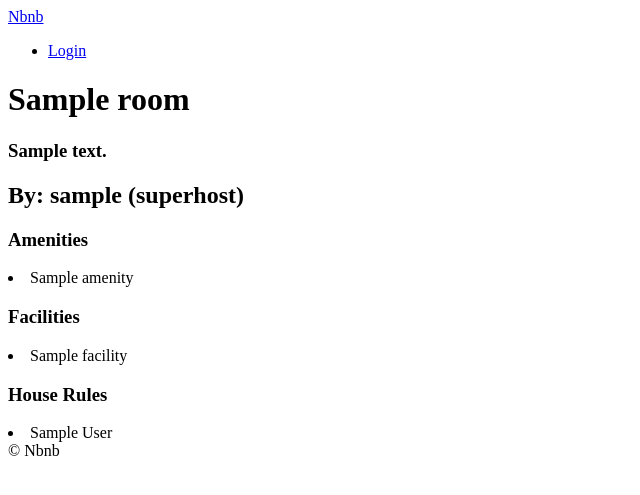
After one commit to hminn/airbnb-clone, a Django app: page /rooms/1 in a window 1280 px wide. The commit adds this page. Shown: the top 495 px of the page, without its empty margins (0-640 px from the left). Run offline with Django 3.2, Linux system fonts and the light colour scheme; tables that the repository leaves empty hold one stand-in row (values such as "Sample post").

Commit message:
Practicint RoomDetailView's CBV, FBV

```diff
--- a/config/settings.py
+++ b/config/settings.py
@@ -22,9 +22,9 @@ BASE_DIR = os.path.dirname(os.path.dirname(os.path.abspath(__file__)))
 SECRET_KEY = "h&+jm8j@!8pgayv*go6)3@qg93bsi=stw7j=sfi9*ubdpc3xsx"
 
 # SECURITY WARNING: don't run with debug turned on in production!
-DEBUG = True
+DEBUG = False
 
-ALLOWED_HOSTS = []
+ALLOWED_HOSTS = "*"
 
 
 # Application definition
--- a/config/urls.py
+++ b/config/urls.py
@@ -14,13 +14,14 @@ Including another URLconf
     2. Add a URL to urlpatterns:  path('blog/', include('blog.urls'))
 """
 from django.contrib import admin
-from django.urls import path
+from django.urls import path, include
 from django.conf import settings
 from django.conf.urls.static import static
 from rooms import views as room_views
 
 urlpatterns = [
-    path("", room_views.HomeView.as_view()),
+    path("", include("core.urls", namespace="core")),
+    path("rooms/", include("rooms.urls", namespace="rooms")),
     path("admin/", admin.site.urls),
 ]
 
--- /dev/null
+++ b/core/urls.py
@@ -0,0 +1,5 @@
+from django.urls import path
+from rooms import views as room_views
+
+app_name = "core"
+urlpatterns = [path("", room_views.HomeView.as_view(), name="home")]
--- a/rooms/models.py
+++ b/rooms/models.py
@@ -1,4 +1,5 @@
 from django.db import models
+from django.urls import reverse
 from django_countries.fields import CountryField
 from core import models as core_models
 
@@ -110,3 +111,6 @@ class Room(core_models.TimeStampedModel):
         if len_reviews == 0:
             return 0
         return round(all_ratings / len_reviews, 2)
+
+    def get_absolute_url(self):
+        return reverse("rooms:detail", kwargs={"pk": self.pk})
--- /dev/null
+++ b/rooms/urls.py
@@ -0,0 +1,5 @@
+from django.urls import path
+from . import views
+
+app_name = "rooms"
+urlpatterns = [path("<int:pk>", views.RoomDetail.as_view(), name="detail")]
--- a/rooms/views.py
+++ b/rooms/views.py
@@ -1,4 +1,6 @@
-from django.views.generic import ListView
+from django.views.generic import ListView, DetailView
+from django.http import Http404
+from django.shortcuts import render
 from django.utils import timezone
 from . import models
 
@@ -13,8 +15,6 @@ class HomeView(ListView):
     ordering = "created"
     context_object_name = "rooms"
 
-    def get_context_data(self, **kwargs):
-        context = super().get_context_data(**kwargs)
-        now = timezone.now()
-        context['now'] = now
-        return context
+
+class RoomDetail(DetailView):
+    model = models.Room
--- /dev/null
+++ b/templates/404.html
@@ -0,0 +1,5 @@
+{% extends "base.html" %}
+
+{% block content %}
+    <h1>Not Found Baby</h1>
+{% endblock content %}
--- a/templates/partials/header.html
+++ b/templates/partials/header.html
@@ -1,5 +1,5 @@
 <header>
-    <a href="/">Nbnb</a>
+    <a href="{% url 'core:home' %}">Nbnb</a>
     <ul>
         <li><a href="#">Login</a></li>
     </ul>
--- /dev/null
+++ b/templates/rooms/room_detail.html
@@ -0,0 +1,31 @@
+{% extends "base.html" %}
+
+{% block page_name %}
+    Home
+{% endblock page_name %}
+
+{% block content %}
+<div>
+    <h1>{{room.name}}</h1>
+    <h3>{{room.description}}<h3>
+</div>
+<div>
+    <h2>
+    By: {{room.host.username}}
+    {% if room.host.superhost %}
+        (superhost)
+    {% endif %}
+    </h2>
+    <h3>Amenities</h3>
+    {% for a in room.amenities.all %}
+        <li>{{a}}</li>
+    {% endfor %}
+    <h3>Facilities</h3>
+    {% for a in room.facilities.all %}
+        <li>{{a}}</li>
+    {% endfor %}
+    <h3>House Rules</h3>
+    {% for a in room.house_rules.all %}
+        <li>{{a}}</li>
+    {% endfor %}
+{% endblock %}
--- a/templates/rooms/room_list.html
+++ b/templates/rooms/room_list.html
@@ -7,7 +7,11 @@
 {% block content %}
     {{now}}
     {% for room in rooms %}
-        <h1>{{room.name}} / ${{room.price}}</h1>
+        <h3>
+            <a href="{% url 'rooms:detail' room.pk %}">
+                {{room.name}} / ${{room.price}}
+            </a>
+        </h3>
     {% endfor %}
     <h5>
     {% if page_obj.has_previous %}
```
